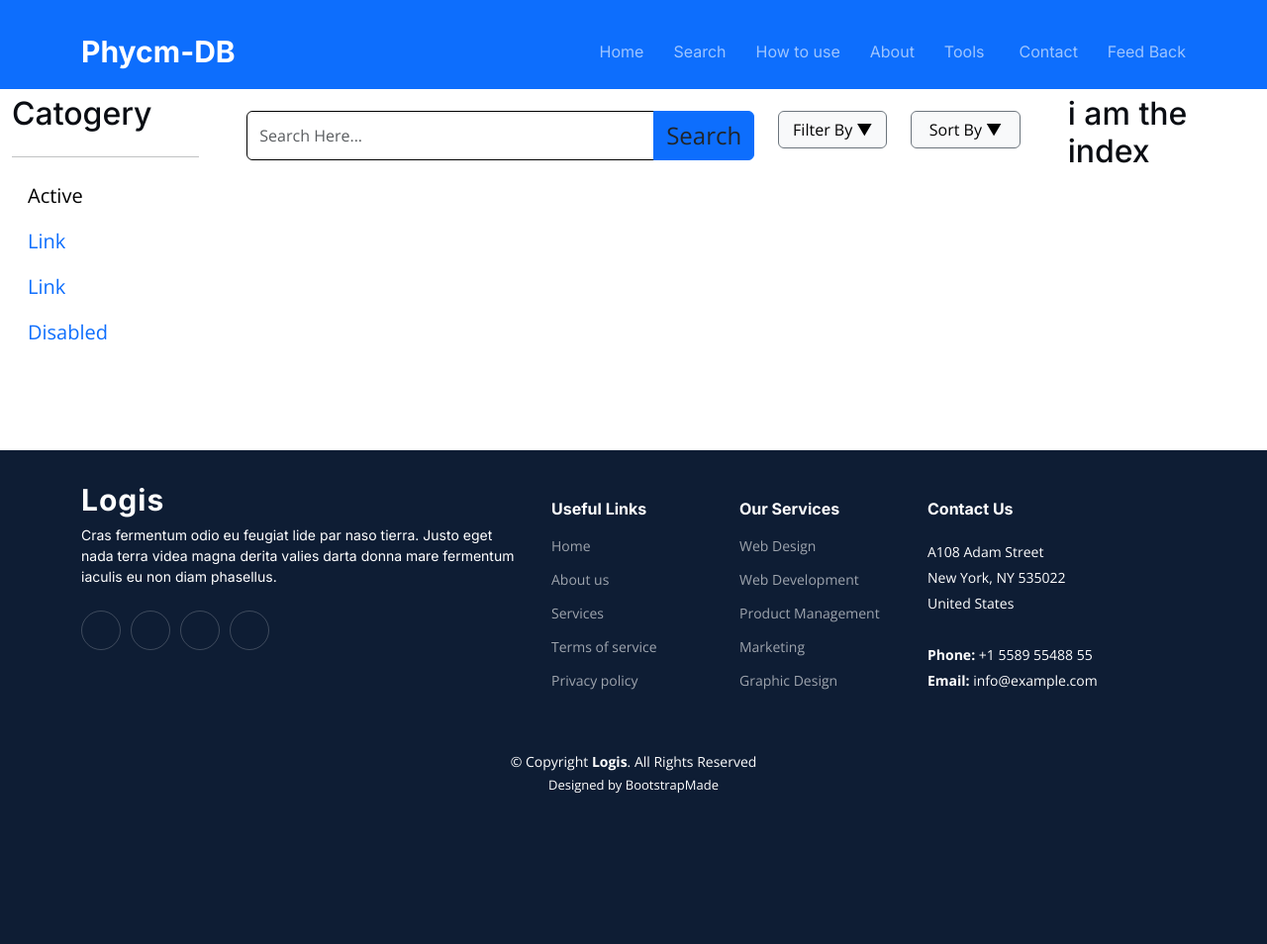
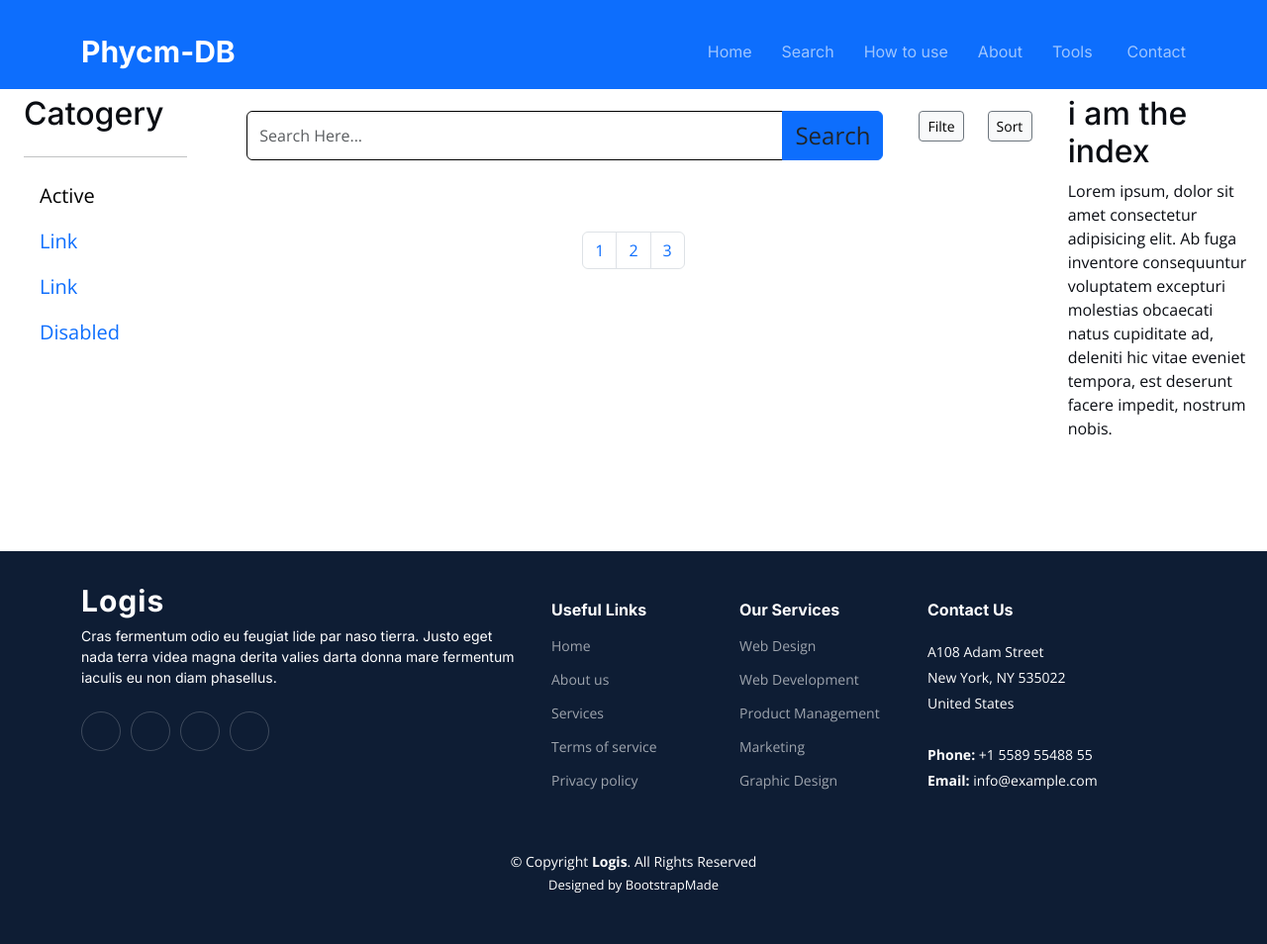
Before and after one commit to iambabu37/first, a Django app: template templates/my_app/search.html in a window 1280 px wide. Shown: the whole page at 99% size. Before the commit the page ends 802 px from the top, so only its background shows below. Run offline with Django 3.2, Linux system fonts and the light colour scheme; the template is opened without the code that fills it, so the values that code supplies are empty; some libraries are stand-ins or nearby versions.

Commit message:
fpir first

```diff
--- a/templates/my_app/base.html
+++ b/templates/my_app/base.html
@@ -15,13 +15,15 @@
   <!-- Google Fonts -->
   <!--   <link rel="preconnect" href="https://fonts.googleapis.com">
   <link rel="preconnect" href="https://fonts.gstatic.com" crossorigin> -->
-  <link href="https://fonts.googleapis.com/css2?family=Open+Sans:ital,wght@0,300;0,400;0,500;0,600;0,700;1,300;1,400;1,600;1,700&family=Poppins:ital,wght@0,300;0,400;0,500;0,600;0,700;1,300;1,400;1,500;1,600;1,700&family=Inter:ital,wght@0,300;0,400;0,500;0,600;0,700;1,300;1,400;1,500;1,600;1,700&display=swap" rel="stylesheet">
+  <link
+    href="https://fonts.googleapis.com/css2?family=Open+Sans:ital,wght@0,300;0,400;0,500;0,600;0,700;1,300;1,400;1,600;1,700&family=Poppins:ital,wght@0,300;0,400;0,500;0,600;0,700;1,300;1,400;1,500;1,600;1,700&family=Inter:ital,wght@0,300;0,400;0,500;0,600;0,700;1,300;1,400;1,500;1,600;1,700&display=swap"
+    rel="stylesheet">
 
   <!-- Vendor CSS Files -->
   <link href="{% static 'css/bootstrap.min.css' %}" rel="stylesheet">
   <link href="{% static 'css/bootstrap.css' %}" rel="stylesheet">
   <!-- Template Main CSS File -->
-  <link href="{% static 'css/main.css' %}"rel="stylesheet">
+  <link href="{% static 'css/main.css' %}" rel="stylesheet">
 
 </head>
 
@@ -40,10 +42,10 @@
       <i class="mobile-nav-toggle"></i>
       <nav id="navbar" class="navbar">
         <ul>
-          <li><a href="{% url 'home' %}" >Home</a></li>
+          <li><a href="{% url 'home' %}">Home</a></li>
           <li><a href="{% url 'search'%}">Search</a></li>
           <li><a href="{% url 'help' %}">How to use</a></li>
-          <li><a href="{% url 'about' %}">About</a></li>
+          <li><a href="{% url 'about' %}py">About</a></li>
           <li class="dropdown"><a href="#"><span>Tools</span> <i class="dropdown-indicator"></i></a>
             <ul>
               <li><a href="#">Drop Down 1</a></li>
@@ -51,8 +53,6 @@
               <li><a href="#">Deep Drop Down 2</a></li>
             </ul>
           <li><a href="{% url 'contact' %}">Contact</a></li>
-          <li><a href="{% url 'contact' %}">Feed Back </a></li>
-        </ul>
       </nav><!-- .navbar -->
 
     </div>
@@ -92,7 +92,8 @@
           <a href="index.html" class="logo d-flex align-items-center">
             <span>Logis</span>
           </a>
-          <p>Cras fermentum odio eu feugiat lide par naso tierra. Justo eget nada terra videa magna derita valies darta donna mare fermentum iaculis eu non diam phasellus.</p>
+          <p>Cras fermentum odio eu feugiat lide par naso tierra. Justo eget nada terra videa magna derita valies darta
+            donna mare fermentum iaculis eu non diam phasellus.</p>
           <div class="social-links d-flex mt-4">
             <a href="#" class="twitter"><i class="bi bi-twitter"></i></a>
             <a href="#" class="facebook"><i class="bi bi-facebook"></i></a>
--- a/templates/my_app/search.html
+++ b/templates/my_app/search.html
@@ -10,15 +10,21 @@
 		color: #fff;
 		/* Change the text color on hover to white */
 	}
+	.scrollable-section {
+            height: 70vh; /* Adjust the height as needed */
+            overflow-y: auto;
+        }
+
 </style>
 
 
 
-<div class="container-fluid mt-5 pt-5">
+<div class=" container-fluid mt-5 pt-5">
 	<div class="row">
-		<div class="col-md-2 ">
+		<div class="col-md-2 top-25 end-25">
+			<div class="container clearfix">
 
-			<ul class="nav nav-pills flex-column ">
+				<ul class="nav nav-pills flex-column  ">
 					<h2 class="h2"> Catogery</h2>
 					<hr>
 					<div class=" fs-5 text-black">
@@ -34,65 +40,63 @@
 						<li class="nav-item">
 							<a class="nav-link dynamic-pill" aria-disabled="true">Disabled</a>
 						</li>
+					</div>
 				</ul>
+			</div>
 
 		</div>
 
-		<div class="col-8">
-			<div class="container mx-auto">
-				<div class="container">
-					<form method="get" action="{% url 'search'%}" class="mt-3">
+		<div class="col-md-8 mx-auto ">
+			<div class="container-fluid ">
+
+				<form method="get" action="{% url 'search'%}" class="mt-3 form-inline">
 					<div class="row">
-							<div class="col-md-8">
+						<div class="col-md-10 px-4">
 							<!-- Search input -->
 							<div class="input-group mb-3">
 								<input type="text" style="width: 70%;" class="form-control border-black"
 									placeholder="Search Here..." name="main_search"
-										value={{request.GET.main_search}}>
+									value="{{ request.GET.main_search }}">
 								<button class="btn btn-primary text-dark fs-4" type="submit">Search</button>
 							</div>
 						</div>
 						<!-- Dropdown for filtering options -->
-							<div class="col-md-2">
+						<div class="col-md-1">
 							<!-- Dropdown for filtering options -->
 							<div class="form-group">
-									<select
-										class="form-control custom-select btn btn-secondary btn-md bg-light text-black"
+								<select class="form-control custom-select btn btn-secondary btn-sm bg-light text-black"
 									id="filter_option" name="filter_option">
-										<option value="" selected disabled>Filter By
-											&#9660;
-										</option>
+									<option value="" selected disabled>Filter By &#9660;</option>
 									<option value="option1">Plant name</option>
 									<option value="option2">Family</option>
 									<!-- Add more options based on your filtering criteria -->
 								</select>
 							</div>
 						</div>
-							<div class="col-md-2">
+						<div class="col-md-1">
 							<!-- Dropdown for sorting options -->
 							<div class="form-group">
-									<select
-										class="form-control custom-select btn btn-secondary btn-md bg-light text-black"
+								<select class="form-control custom-select btn btn-secondary btn-sm bg-light text-black"
 									id="sort_by" name="sort_by">
-										<option value="" selected disabled>Sort By
-											&#9660;
-										</option>
-										<option value="name"> Name</option> <!-- Emoji for the icon -->
-										<option value="date">Date</option> <!-- Emoji for the icon -->
+									<option value="" selected disabled>Sort By &#9660;</option>
+									<option value="name">Name</option>
+									<option value="date">Date</option>
 									<!-- Add more options based on your database fields -->
 								</select>
 							</div>
+							<!-- </div> -->
 						</div>
 					</div>
 				</form>
 
-				</div>
-			</div>
-			<div class="row">
-				<div class="col-10">
+
+
+
+				<div class="row ">
+					<div class="col-12 mt-2"style="max-height: 500px; overflow-y: auto;">
 						{% if dicts %}
 						{% for dict in dicts %}
-					<div class="list-group mt-2 mx-3 border border-black w-75">
+						<div class="list-group mt-2 mx-3 border border-black w-70">
 							<a href="{% url 'detail' name=dict.name %}" class="list-group-item list-group-item-action"
 								aria-current="true">
 								<div class="d-flex w-80 justify-content-between">
@@ -114,19 +118,57 @@
 						</div>
 						{% endif %}
 						{% endif %}
+
+						<div class="d-flex justify-content-center pt-5">
+							<nav aria-label="Page navigation example">
+								<ul class="pagination">
+									{% if dicts.has_previous %}
+									<li class="page-item">
+										<a class="page-link" href="/search/?page=1" aria-label="First">
+											<span aria-hidden="true">&laquo;</span>
+										</a>
+									</li>
+
+									<li class="page-item">
+										<a class="page-link" href="/search/?page={{ dicts.previous_page_number}}"
+											aria-label="Previous">
+											<span aria-hidden="true">&laquo;</span>
+										</a>
+									</li>
+									{% endif%}
+									<li class="page-item"><a class="page-link" href="/search/?page-1">1</a></li>
+									<li class="page-item"><a class="page-link" href="#">2</a></li>
+									<li class="page-item"><a class="page-link" href="#">3</a></li>
+
+									{% if dicts.has_next %}
+									<li class="page-item">
+										<a class="page-link" href="/search/?page={{ dicts.next_page_number}}"
+											aria-label="Next">
+											<span aria-hidden="true">&raquo;</span>
+										</a>
+									</li>
+									{% endif%}
+								</ul>
+							</nav>
+						</div>
+
+					</div>
+
 				</div>
 
 
 
 			</div>
+		</div>
+
+		<div class="col-md-2 top-25 end-0">
+			<h2>i am the index</h2>
+			<P>Lorem ipsum, dolor sit amet consectetur adipisicing elit. Ab fuga inventore consequuntur voluptatem excepturi molestias obcaecati natus cupiditate ad, deleniti hic vitae eveniet tempora, est deserunt facere impedit, nostrum nobis.</P>
+		</div>
 
 	</div>
-		<div class="col-2">
-			<h2>i am the index</h2>
+
 </div>
-	</div>
-</div>
-
 <script>
 	document.addEventListener('DOMContentLoaded', function () {
 		// Reset the selected option on page load
```
Also changed, not shown: myProject/views.py (+29 -13 lines), myapp/backup data.txt (added, +10 -0 lines), myapp/models.py (+83 -9 lines), templates/my_app/home.html (+19 -3 lines). Lines whose indentation alone changed are shown as unchanged.
